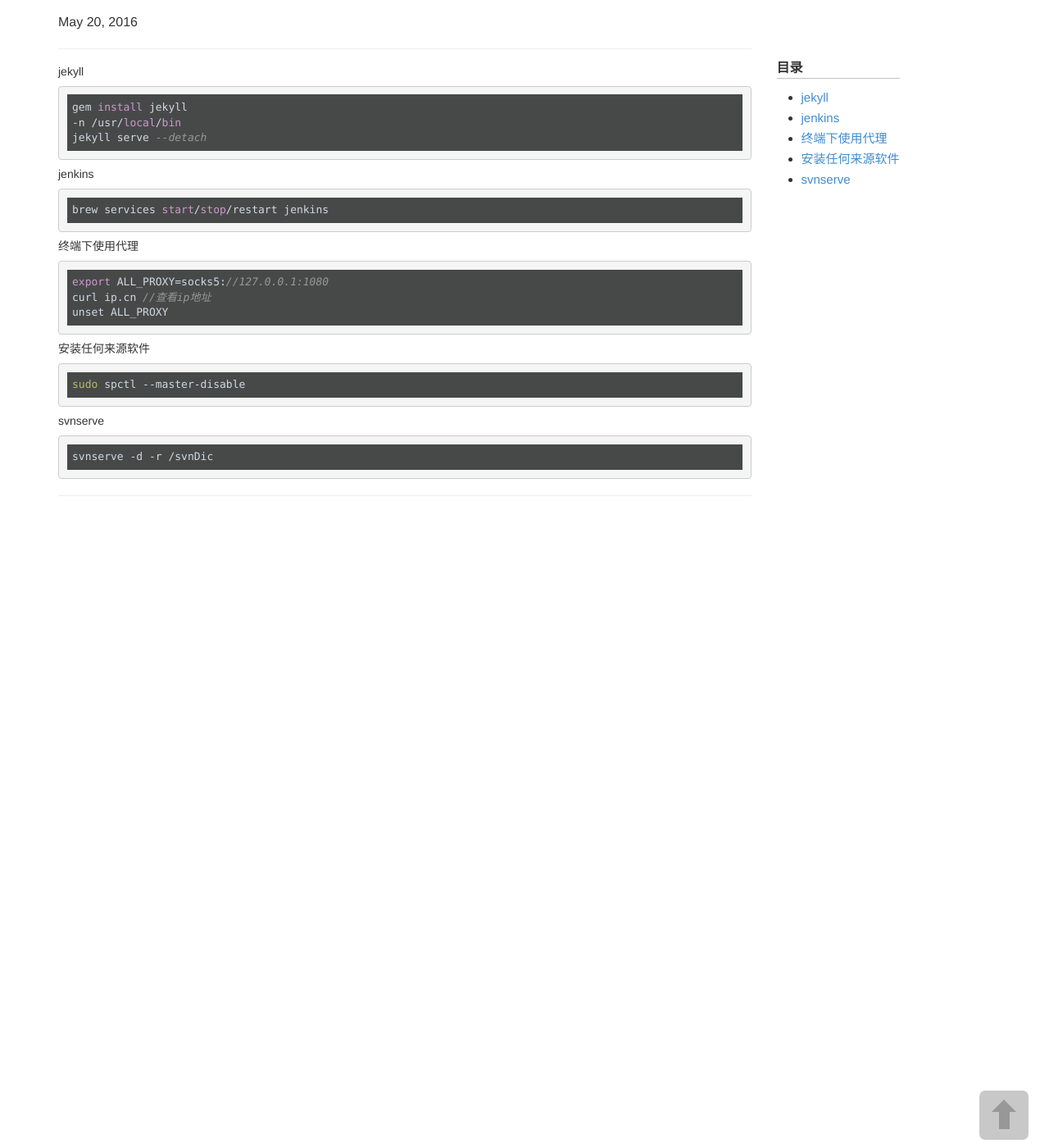
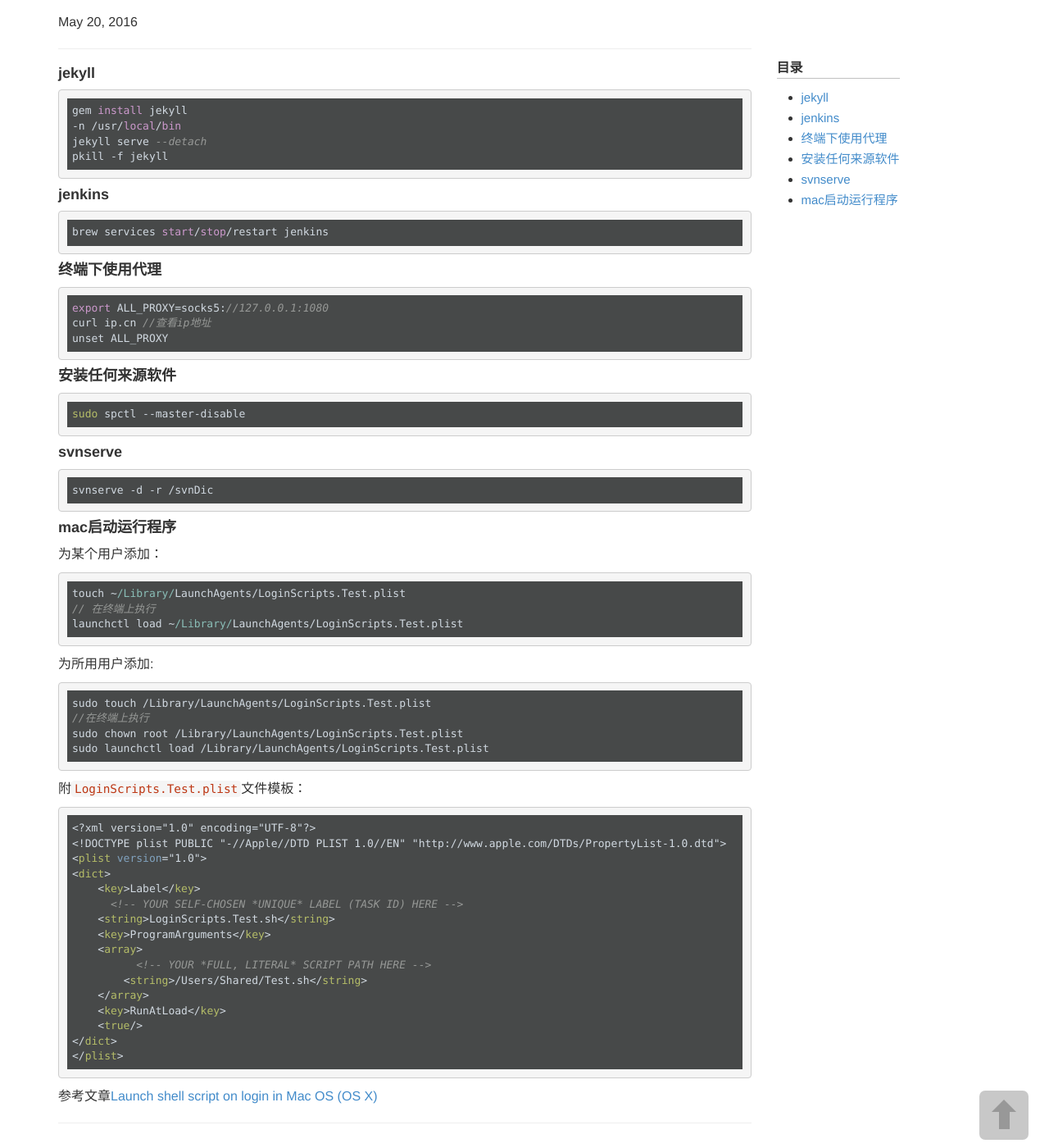
Before and after one commit to wigl/wigl.github.io, a Jekyll site: the page built from _posts/2016-05-20-some_command.md, in a window 1280 px wide and 1400 px high, scrolled down 137 px. Shown: the whole window at 82% size. Built offline with Jekyll 4.4.1, drawn with Linux system fonts in a browser that asks for light colours.

Commit message:
一些学习笔记

`````diff
--- a/_posts/2016-05-20-some_command.md
+++ b/_posts/2016-05-20-some_command.md
@@ -10,21 +10,22 @@
 {:toc}
 
 
-##### jekyll
+#### jekyll
 
 ````
 gem install jekyll
 -n /usr/local/bin
 jekyll serve --detach
+pkill -f jekyll
 ````
 
-##### jenkins
+#### jenkins
 
 ````
 brew services start/stop/restart jenkins
 ````
 
-##### 终端下使用代理
+#### 终端下使用代理
 
 ````
 export ALL_PROXY=socks5://127.0.0.1:1080
@@ -32,14 +33,56 @@
 unset ALL_PROXY
 ````
 
-##### 安装任何来源软件
+#### 安装任何来源软件
 
 ````
 sudo spctl --master-disable
 ````
 
-##### svnserve
+#### svnserve
 
 ````
 svnserve -d -r /svnDic
 ````
+
+#### mac启动运行程序
+
+为某个用户添加：
+
+````
+touch ~/Library/LaunchAgents/LoginScripts.Test.plist
+// 在终端上执行
+launchctl load ~/Library/LaunchAgents/LoginScripts.Test.plist
+````
+
+为所用用户添加:
+
+````
+sudo touch /Library/LaunchAgents/LoginScripts.Test.plist
+//在终端上执行
+sudo chown root /Library/LaunchAgents/LoginScripts.Test.plist
+sudo launchctl load /Library/LaunchAgents/LoginScripts.Test.plist
+````
+
+附`LoginScripts.Test.plist`文件模板：
+
+````
+<?xml version="1.0" encoding="UTF-8"?>
+<!DOCTYPE plist PUBLIC "-//Apple//DTD PLIST 1.0//EN" "http://www.apple.com/DTDs/PropertyList-1.0.dtd">
+<plist version="1.0">
+<dict>
+    <key>Label</key>
+      <!-- YOUR SELF-CHOSEN *UNIQUE* LABEL (TASK ID) HERE -->
+    <string>LoginScripts.Test.sh</string>
+    <key>ProgramArguments</key>
+    <array>
+          <!-- YOUR *FULL, LITERAL* SCRIPT PATH HERE -->
+        <string>/Users/Shared/Test.sh</string>
+    </array>
+    <key>RunAtLoad</key>
+    <true/>
+</dict>
+</plist>
+````
+
+参考文章[Launch shell script on login in Mac OS (OS X)](https://stackoverflow.com/questions/22842016/launch-shell-script-on-login-in-mac-os-os-x?noredirect=1)
`````
Also changed, not shown: _posts/2014-08-23-Objective-C.md (+5 -2 lines), _posts/2014-08-24-Objective-C2.md (added, +30 -0 lines), _posts/2016-06-10-Modern_Operating_Systems.md (added, +32 -0 lines).
